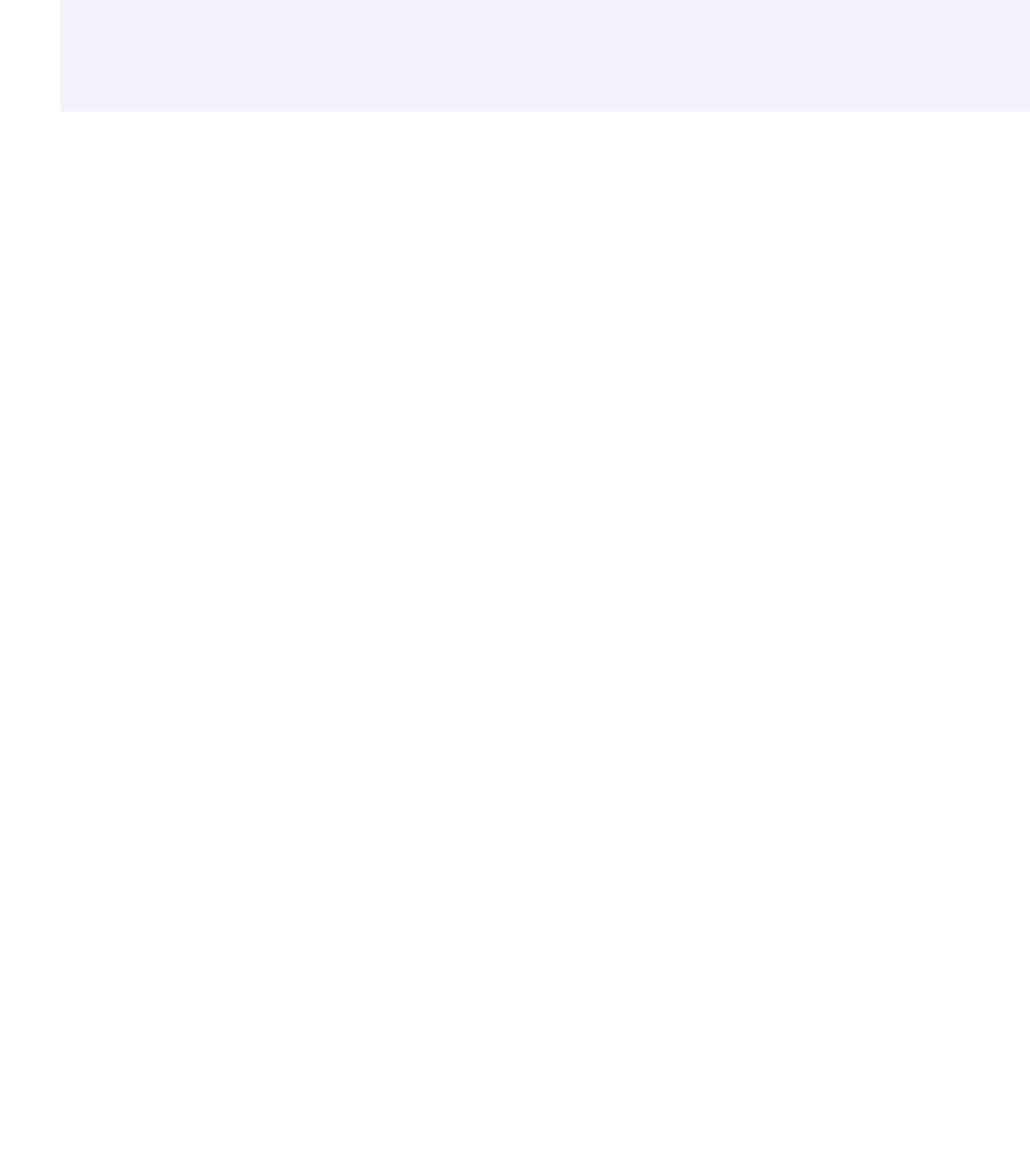
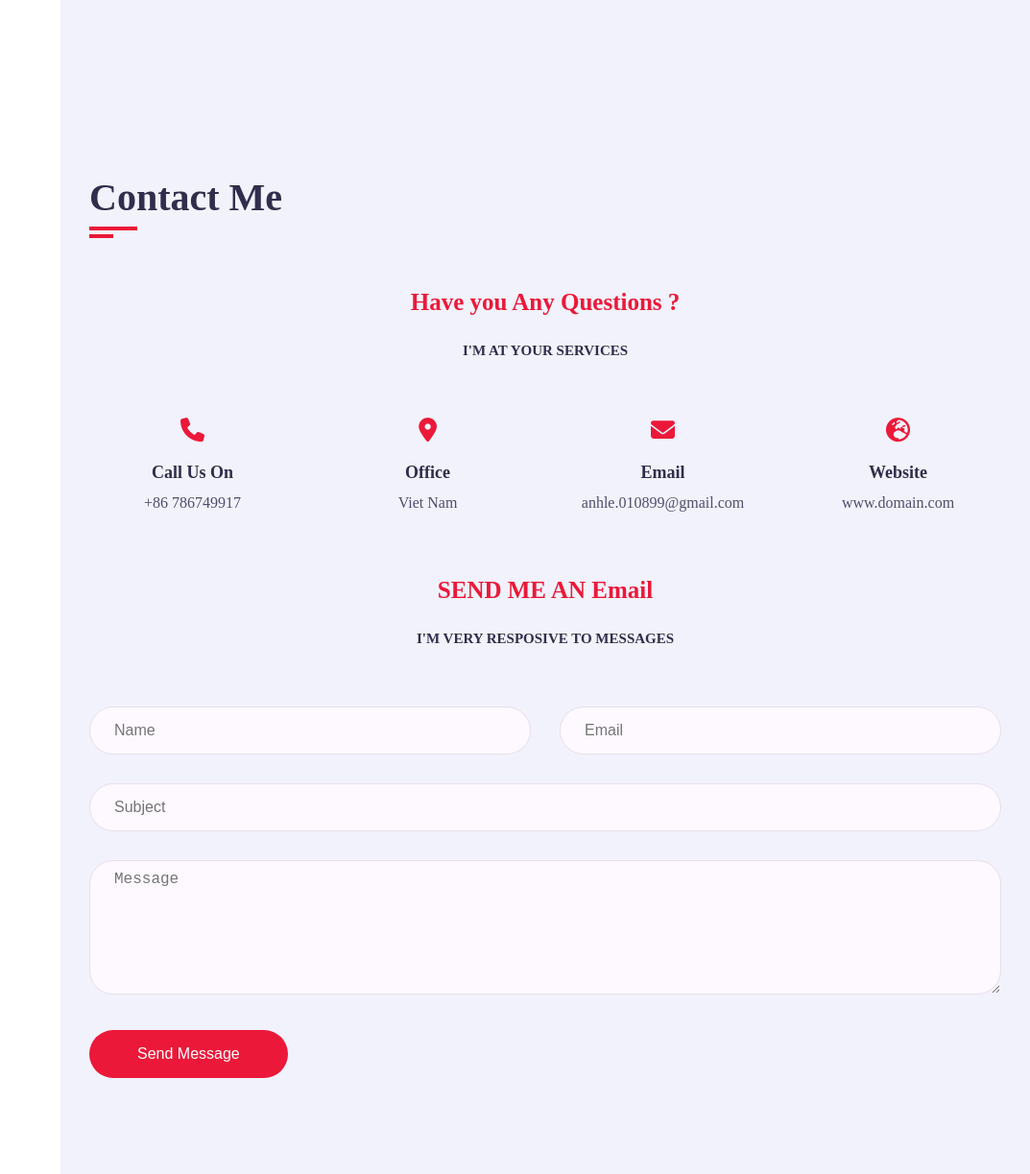
Before and after one commit to letuananh1999/Profile-L-Tu-n-Anh, a plain HTML site: page index.html in a window 1280 px wide. Shown: the part 3764-4987 px from the top of the page at 96% size, without its empty margins (207-1280 px from the left). Before the commit the page ends 3880 px from the top, so only its background shows below. Drawn offline with nearby package versions, Linux system fonts and the light colour scheme; a script that the page names is missing; a web font is replaced by a local one.

Commit message:
src new contact

```diff
--- a/assets/css/style.css
+++ b/assets/css/style.css
@@ -671,11 +671,103 @@ h3.my-profession
   width: 100%;
   display: block;
 }
+
+
+/*=============== Contact ===============*/
+.contact-title
+{
+  color: var(--skin-color);
+  text-align: center;
+  font-size: 25px;
+  margin-bottom: 20px;
+}
+.contact-sub-title
+{
+
+  color: var(--text-black-900);
+  text-align: center;
+  font-size: 15px;
+  margin-bottom: 60px;
+}
+.contact .contact-info-item
+{
+  flex: 0 0 25%;
+  max-width: 25%;
+  text-align: center;
+  margin-bottom: 60px;
+}
+.contact .contact-info-item .icon
+{
+  display: inline-block;
+}
+.contact .contact-info-item .icon .fa
+{
+  font-size: 25px;
+  color: var(--skin-color);
+}
+.contact .contact-info-item h4
+{
+  font-size: 18px;
+  font-weight:  700;
+  color: var(--text-black-900);
+  text-transform: capitalize;
+  margin: 15px 0 5px;
+}
+.contact .contact-info-item p
+{
+  font-size: 16px;
+  line-height: 25px;
+  color: var(--text-black-700);
+  font-weight: 400;
+}
+.contact .contact-form
+{
+  flex: 0 0 100%;
+  max-width: 100%;
+}
+.contact .contact-form .col-6
+{
+  flex: 0 0 50%;
+  max-width: 50%;
+}
+.contact .contact-form .col-12
+{
+  flex: 0 0 100%;
+  max-width: 100%;
+}
+.contact .contact-form .form-item
+{
+  margin-bottom: 30px;
+}
+.contact .contact-form .form-item .form-control
+{
+  width: 100%;
+  height: 50px;
+  border-radius: 25px;
+  background: var(--bg-black-100);
+  border: 1px solid var(--bg-black-50);
+  padding: 10px 25px;
+  font-size: 16px;
+  color: var(--text-black-700);
+  transition: all 0.3s ease;
+}
+.contact .contact-form .form-item .form-control:focus
+{
+  box-shadow: 0 0 20px rgba(48, 46, 77, 0.15);
+}
+.contact .contact-form .form-item textarea.form-control
+{
+  height: 140px;
+}
+.contact .contact-form .btn
+{
+  height: 50px;
+  padding: 0 50px;
+}
 /*=============== Testimonials ===============*/
 
 /*=============== Blog ===============*/
 
-/*=============== Contact ===============*/
 
 /*=============== Blog Details ===============*/
 
--- a/index.html
+++ b/index.html
@@ -326,8 +326,10 @@
           <!--=============== Portfolio section Start ===============-->
           <section class="portfolio section">
             <div class="container">
-              <div class="section-title padd-15">
-                <h2>Portfolio</h2>
+              <div class="row">
+                <div class="section-title padd-15">
+                  <h2>Portfolio</h2>
+                </div>
               </div>
             </div>
             <div class="row">
@@ -375,6 +377,88 @@
             </div>
           </section>
           <!--=============== Portfolio section end ===============-->
+          <!-- ==== Contact Section Start ==== -->
+           <section class="contact section">
+            <div class="container">
+               <div class="row">
+                <div class="section-title padd-15">
+                  <h2>Contact Me</h2>
+                </div>
+              </div>
+              <h3 class="contact-title">Have you Any Questions ?</h3>
+              <h4 class="contact-sub-title"> I'M AT YOUR SERVICES</h4>
+              <div class="row">
+                <!-- ==== Contact info item start ===-->
+                 <div class="contact-info-item padd-15">
+                  <div class="icon"> <i class="fa fa-phone"></i></div>
+                  <h4>Call Us On</h4>
+                  <p>+86 786749917</p>
+                 </div>
+                <!-- ==== Contact info item start ===-->
+                <!-- ==== Contact info item start ===-->
+                 <div class="contact-info-item padd-15">
+                  <div class="icon"> <i class="fa fa-map-marker-alt"></i></div>
+                  <h4>Office</h4>
+                  <p>Viet Nam</p>
+                 </div>
+                <!-- ==== Contact info item start ===-->
+                <!-- ==== Contact info item start ===-->
+                 <div class="contact-info-item padd-15">
+                  <div class="icon"> <i class="fa fa-envelope"></i></div>
+                  <h4>Email</h4>
+                  <p>anhle.010899@gmail.com</p>
+                 </div>
+                <!-- ==== Contact info item start ===-->
+                <!-- ==== Contact info item start ===-->
+                 <div class="contact-info-item padd-15">
+                  <div class="icon"> <i class="fa fa-globe-europe"></i></div>
+                  <h4>website</h4>
+                  <p>www.domain.com</p>
+                 </div>
+                <!-- ==== Contact info item start ===-->
+              </div>
+              <h3 class="contact-title">SEND ME AN Email</h3>
+              <h4 class="contact-sub-title">I'M VERY RESPOSIVE TO MESSAGES</h4>
+              <!-- ==== Contact Form === -->
+              <div class="row">
+                <div class="contact-form padd-15">
+                  <div class="row">
+                    <div class="form-item col-6 padd-15">
+                      <div class="form-group">
+                        <input type="text" name="" id="" class="form-control" placeholder="Name">
+                      </div>
+                    </div>
+                    <div class="form-item col-6 padd-15">
+                      <div class="form-group">
+                        <input type="email" name="" id="" class="form-control" placeholder="Email">
+                      </div>
+                    </div>
+                  </div>
+                  <div class="row">
+                    <div class="form-item col-12 padd-15">
+                      <div class="form-group">
+                        <input type="text" name="" id="" class="form-control" placeholder="Subject">
+                      </div>
+                    </div>
+                  </div>
+                    <div class="row">
+                    <div class="form-item col-12 padd-15">
+                      <div class="form-group">
+                        <textarea name="" class="form-control" id="" placeholder="Message"></textarea>
+                      </div>
+                    </div>
+                  </div>
+                    <div class="row">
+                    <div class="form-item col-12 padd-15">
+                     <button type="submit" class="btn">Send Message</button>
+                    </div>
+                  </div>
+                </div>
+              </div>
+              <!-- === Contact Form End -->
+            </div>
+           </section>
+          <!-- ==== Contact Section End ==== -->
       </div>
     </main>
 
```
Also changed, not shown: assets/img/prortfolio/hinhduansaoviet.png.
